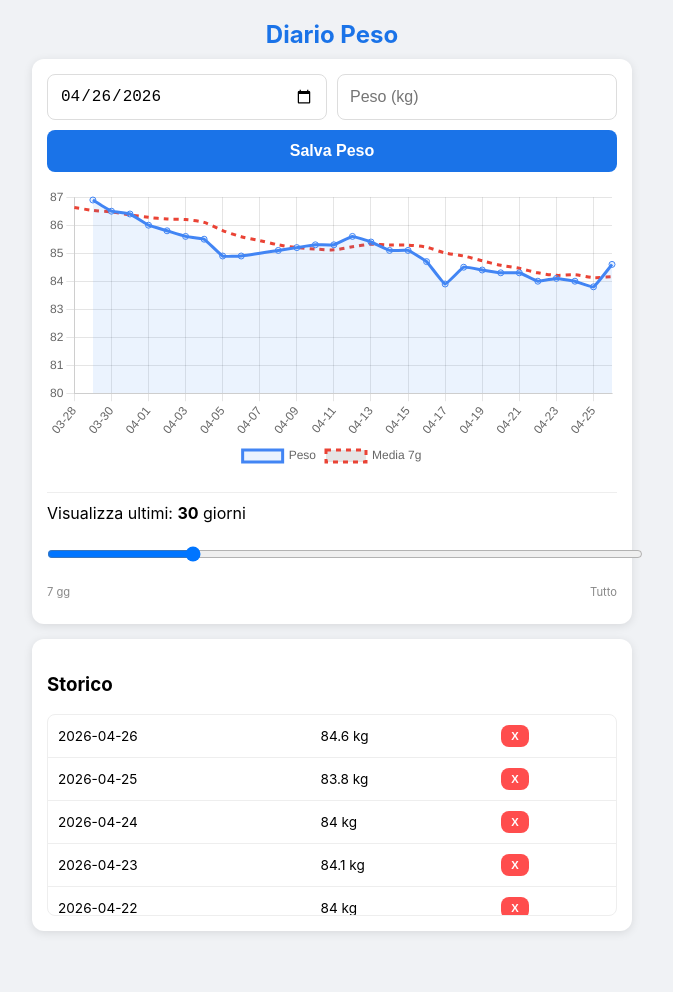
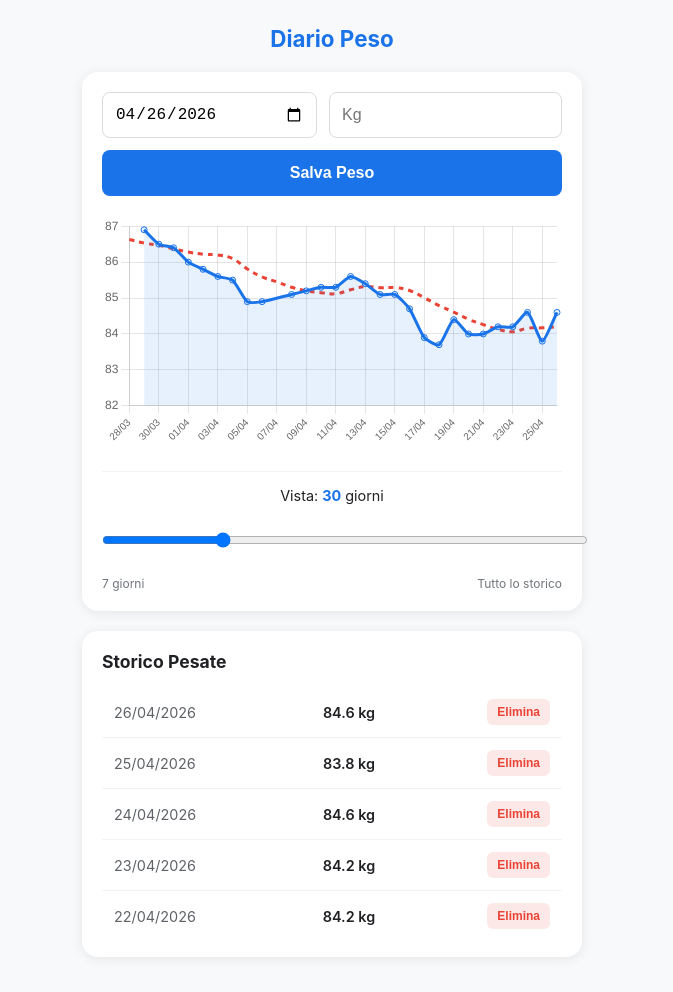
Before and after one commit to Cicciocotroneo/Calcolomediapeso, a plain HTML site: page index.html in a window 1280 px wide. Shown: the whole page, without its empty margins (308-981 px from the left). Before the commit the page ends 956 px from the top, so only its background shows below. Drawn offline with nearby package versions, Linux system fonts and the light colour scheme.

Commit message:
Refactor index.html for improved layout and styles
Refactor HTML structure and styles for improved layout and design. Update title and enhance input handling.

```diff
--- a/index.html
+++ b/index.html
@@ -3,21 +3,120 @@
 <head>
     <meta charset="UTF-8">
     <meta name="viewport" content="width=device-width, initial-scale=1.0">
-    <title>Peso Tracker - Mobile Pro</title>
+    <title>Peso Tracker Pro</title>
     <script src="https://cdn.jsdelivr.net/npm/chart.js"></script>
     <style>
-        body { font-family: -apple-system, system-ui, sans-serif; background-color: #f0f2f5; margin: 0; padding: 10px; display: flex; flex-direction: column; align-items: center; }
-        .card { background: white; padding: 15px; border-radius: 12px; box-shadow: 0 2px 10px rgba(0,0,0,0.1); width: 100%; max-width: 600px; box-sizing: border-box; margin-bottom: 15px; }
-        h1 { font-size: 1.5rem; color: #1a73e8; margin: 10px 0; }
-        .form-group { display: grid; grid-template-columns: 1fr 1fr; gap: 10px; margin-bottom: 15px; }
-        input, button { padding: 12px; border: 1px solid #ddd; border-radius: 8px; font-size: 16px; } /* 16px evita lo zoom automatico su iPhone */
-        button { cursor: pointer; background-color: #1a73e8; color: white; border: none; font-weight: bold; grid-column: span 2; }
-        .slider-container { margin-top: 20px; padding: 10px 0; border-top: 1px solid #eee; }
-        input[type=range] { width: 100%; margin: 10px 0; }
-        .scroll-table { max-height: 200px; overflow-y: auto; border: 1px solid #eee; border-radius: 8px; }
-        table { width: 100%; border-collapse: collapse; font-size: 0.85rem; }
-        th, td { padding: 10px; border-bottom: 1px solid #eee; text-align: left; }
-        .btn-del { background: #ff4d4d; padding: 5px 10px; font-size: 0.7rem; grid-column: auto; }
+        :root {
+            --primary: #1a73e8;
+            --bg: #f8f9fa;
+            --card: #ffffff;
+            --text: #202124;
+            --danger: #ea4335;
+        }
+
+        body {
+            font-family: -apple-system, BlinkMacSystemFont, "Segoe UI", Roboto, sans-serif;
+            background-color: var(--bg);
+            margin: 0; padding: 15px;
+            display: flex; flex-direction: column; align-items: center;
+            color: var(--text);
+        }
+
+        h1 { font-size: 1.4rem; margin: 10px 0 20px; color: var(--primary); }
+
+        .card {
+            background: var(--card);
+            padding: 20px;
+            border-radius: 16px;
+            box-shadow: 0 2px 12px rgba(0,0,0,0.08);
+            width: 100%; max-width: 500px;
+            box-sizing: border-box;
+            margin-bottom: 20px;
+        }
+
+        /* Griglia Input Corretta */
+        .input-grid {
+            display: grid;
+            grid-template-columns: 1.2fr 0.8fr;
+            gap: 12px;
+            margin-bottom: 12px;
+        }
+
+        input {
+            padding: 12px;
+            border: 1px solid #dadce0;
+            border-radius: 8px;
+            font-size: 16px;
+            outline: none;
+            transition: border 0.2s;
+        }
+
+        input:focus { border-color: var(--primary); }
+
+        button {
+            cursor: pointer;
+            background-color: var(--primary);
+            color: white;
+            border: none;
+            padding: 14px;
+            border-radius: 8px;
+            font-size: 16px;
+            font-weight: 600;
+            width: 100%;
+            transition: opacity 0.2s;
+        }
+
+        button:active { opacity: 0.8; }
+
+        /* Slider */
+        .slider-section {
+            margin-top: 25px;
+            padding-top: 15px;
+            border-top: 1px solid #f1f3f4;
+        }
+
+        input[type=range] {
+            width: 100%;
+            margin: 15px 0;
+            cursor: pointer;
+        }
+
+        .range-info {
+            display: flex;
+            justify-content: space-between;
+            font-size: 0.75rem;
+            color: #70757a;
+        }
+
+        /* Tabella Storico */
+        .history-header { display: flex; justify-content: space-between; align-items: center; margin-bottom: 15px; }
+        .history-header h3 { margin: 0; font-size: 1.1rem; }
+
+        .scroll-table {
+            max-height: 250px;
+            overflow-y: auto;
+            border-radius: 8px;
+            background: #fff;
+        }
+
+        table { width: 100%; border-collapse: collapse; }
+        td {
+            padding: 12px;
+            border-bottom: 1px solid #f1f3f4;
+            font-size: 0.9rem;
+        }
+
+        .weight-cell { font-weight: 600; text-align: center; }
+        .date-cell { color: #5f6368; }
+
+        .btn-del {
+            background: #fce8e6;
+            color: var(--danger);
+            padding: 6px 10px;
+            font-size: 0.75rem;
+            width: auto;
+            border-radius: 6px;
+        }
     </style>
 </head>
 <body>
@@ -25,28 +124,34 @@
     <h1>Diario Peso</h1>
 
     <div class="card">
-        <div class="form-group">
+        <div class="input-grid">
             <input type="date" id="dateInput">
-            <input type="number" step="0.1" id="weightInput" placeholder="Peso (kg)">
-            <button onclick="addData()">Salva Peso</button>
+            <input type="number" step="0.1" id="weightInput" placeholder="Kg">
+        </div>
+        <button onclick="addData()">Salva Peso</button>
+
+        <div style="margin-top: 20px;">
+            <canvas id="weightChart"></canvas>
         </div>
 
-        <canvas id="weightChart"></canvas>
-
-        <div class="slider-container">
-            <label id="rangeLabel">Visualizza ultimi: <b>30</b> giorni</label>
+        <div class="slider-section">
+            <div style="text-align: center; font-size: 0.9rem;">
+                Vista: <span id="rangeLabel" style="font-weight:bold; color:var(--primary)">30</span> giorni
+            </div>
             <input type="range" id="viewSlider" min="7" max="100" value="30" oninput="updateUI()">
-            <div style="display: flex; justify-content: space-between; font-size: 0.7rem; color: #888;">
-                <span>7 gg</span>
-                <span>Tutto</span>
+            <div class="range-info">
+                <span>7 giorni</span>
+                <span>Tutto lo storico</span>
             </div>
         </div>
     </div>
 
     <div class="card">
-        <h3>Storico</h3>
+        <div class="history-header">
+            <h3>Storico Pesate</h3>
+        </div>
         <div class="scroll-table">
-            <table id="weightTable">
+            <table>
                 <tbody id="tableBody"></tbody>
             </table>
         </div>
@@ -69,9 +174,9 @@
             {"date": "2026-04-08", "weight": 85.1}, {"date": "2026-04-09", "weight": 85.2}, {"date": "2026-04-10", "weight": 85.3},
             {"date": "2026-04-11", "weight": 85.3}, {"date": "2026-04-12", "weight": 85.6}, {"date": "2026-04-13", "weight": 85.4},
             {"date": "2026-04-14", "weight": 85.1}, {"date": "2026-04-15", "weight": 85.1}, {"date": "2026-04-16", "weight": 84.7},
-            {"date": "2026-04-17", "weight": 83.9}, {"date": "2026-04-18", "weight": 84.5}, {"date": "2026-04-19", "weight": 84.4},
-            {"date": "2026-04-20", "weight": 84.3}, {"date": "2026-04-21", "weight": 84.3}, {"date": "2026-04-22", "weight": 84.0},
-            {"date": "2026-04-23", "weight": 84.1}, {"date": "2026-04-24", "weight": 84.0}, {"date": "2026-04-25", "weight": 83.8},
+            {"date": "2026-04-17", "weight": 83.9}, {"date": "2026-04-18", "weight": 83.7}, {"date": "2026-04-19", "weight": 84.4},
+            {"date": "2026-04-20", "weight": 84.0}, {"date": "2026-04-21", "weight": 84.0}, {"date": "2026-04-22", "weight": 84.2},
+            {"date": "2026-04-23", "weight": 84.2}, {"date": "2026-04-24", "weight": 84.6}, {"date": "2026-04-25", "weight": 83.8},
             {"date": "2026-04-26", "weight": 84.6}
         ];
 
@@ -83,20 +188,21 @@
             chart = new Chart(ctx, {
                 type: 'line',
                 data: { labels: [], datasets: [
-                    { label: 'Peso', data: [], borderColor: '#4285f4', backgroundColor: 'rgba(66,133,244,0.1)', fill: true, spanGaps: true, tension: 0.1, pointRadius: 3 },
-                    { label: 'Media 7g', data: [], borderColor: '#ea4335', borderDash: [5, 5], pointRadius: 0, tension: 0.3 }
+                    { label: 'Peso', data: [], borderColor: '#1a73e8', backgroundColor: 'rgba(26,115,232,0.1)', fill: true, spanGaps: true, tension: 0.2, pointRadius: 3 },
+                    { label: 'Media 7g', data: [], borderColor: '#ea4335', borderDash: [5, 5], pointRadius: 0, tension: 0.4 }
                 ]},
                 options: {
                     responsive: true,
                     interaction: { mode: 'index', intersect: false },
-                    scales: { y: { min: 80, ticks: { stepSize: 1 } } },
-                    plugins: { legend: { position: 'bottom' } }
+                    scales: {
+                        y: { min: 82, ticks: { stepSize: 1 } },
+                        x: { ticks: { maxRotation: 45, minRotation: 45, font: { size: 10 } } }
+                    },
+                    plugins: { legend: { display: false } }
                 }
             });
 
-            // Imposta lo slider al massimo dei giorni disponibili
             document.getElementById('viewSlider').max = calculateTotalDays();
-            document.getElementById('viewSlider').value = 30;
             updateUI();
         }
 
@@ -112,7 +218,7 @@
             localStorage.setItem('weightData', JSON.stringify(myWeights));
 
             const daysToView = parseInt(document.getElementById('viewSlider').value);
-            document.getElementById('rangeLabel').innerHTML = `Visualizza ultimi: <b>${daysToView}</b> giorni`;
+            document.getElementById('rangeLabel').innerText = daysToView;
 
             const end = new Date(myWeights[myWeights.length - 1].date);
             const start = new Date(end);
@@ -124,12 +230,11 @@
 
             for (let d = new Date(start); d <= end; d.setDate(d.getDate() + 1)) {
                 const dateStr = d.toISOString().split('T')[0];
-                dateArray.push(dateStr.slice(5)); // Mostra solo MM-DD per pulizia
+                dateArray.push(d.toLocaleDateString('it-IT', {day:'2-digit', month:'2-digit'}));
 
                 const entry = myWeights.find(w => w.date === dateStr);
                 weightValues.push(entry ? entry.weight : null);
 
-                // Media Mobile 7g
                 const winStart = new Date(d); winStart.setDate(winStart.getDate() - 6);
                 const weekEntries = myWeights.filter(w => {
                     const de = new Date(w.date); return de >= winStart && de <= d;
@@ -144,15 +249,19 @@
 
             const tbody = document.getElementById('tableBody');
             tbody.innerHTML = '';
-            [...myWeights].reverse().slice(0, 10).forEach(item => {
-                tbody.innerHTML += `<tr><td>${item.date}</td><td>${item.weight} kg</td><td><button class="btn-del" onclick="deleteEntry('${item.date}')">X</button></td></tr>`;
+            [...myWeights].reverse().forEach(item => {
+                tbody.innerHTML += `<tr>
+                    <td class="date-cell">${new Date(item.date).toLocaleDateString('it-IT')}</td>
+                    <td class="weight-cell">${item.weight} kg</td>
+                    <td style="text-align:right"><button class="btn-del" onclick="deleteEntry('${item.date}')">Elimina</button></td>
+                </tr>`;
             });
         }
 
         function addData() {
             const date = document.getElementById('dateInput').value;
             const weight = parseFloat(document.getElementById('weightInput').value);
-            if (!date || isNaN(weight)) return alert("Dati mancanti");
+            if (!date || isNaN(weight)) return;
             const i = myWeights.findIndex(w => w.date === date);
             if (i > -1) myWeights[i].weight = weight; else myWeights.push({date, weight});
             document.getElementById('viewSlider').max = calculateTotalDays();
@@ -160,8 +269,10 @@
         }
 
         function deleteEntry(date) {
-            myWeights = myWeights.filter(w => w.date !== date);
-            updateUI();
+            if(confirm("Eliminare questa pesata?")) {
+                myWeights = myWeights.filter(w => w.date !== date);
+                updateUI();
+            }
         }
 
         window.onload = initChart;
```
